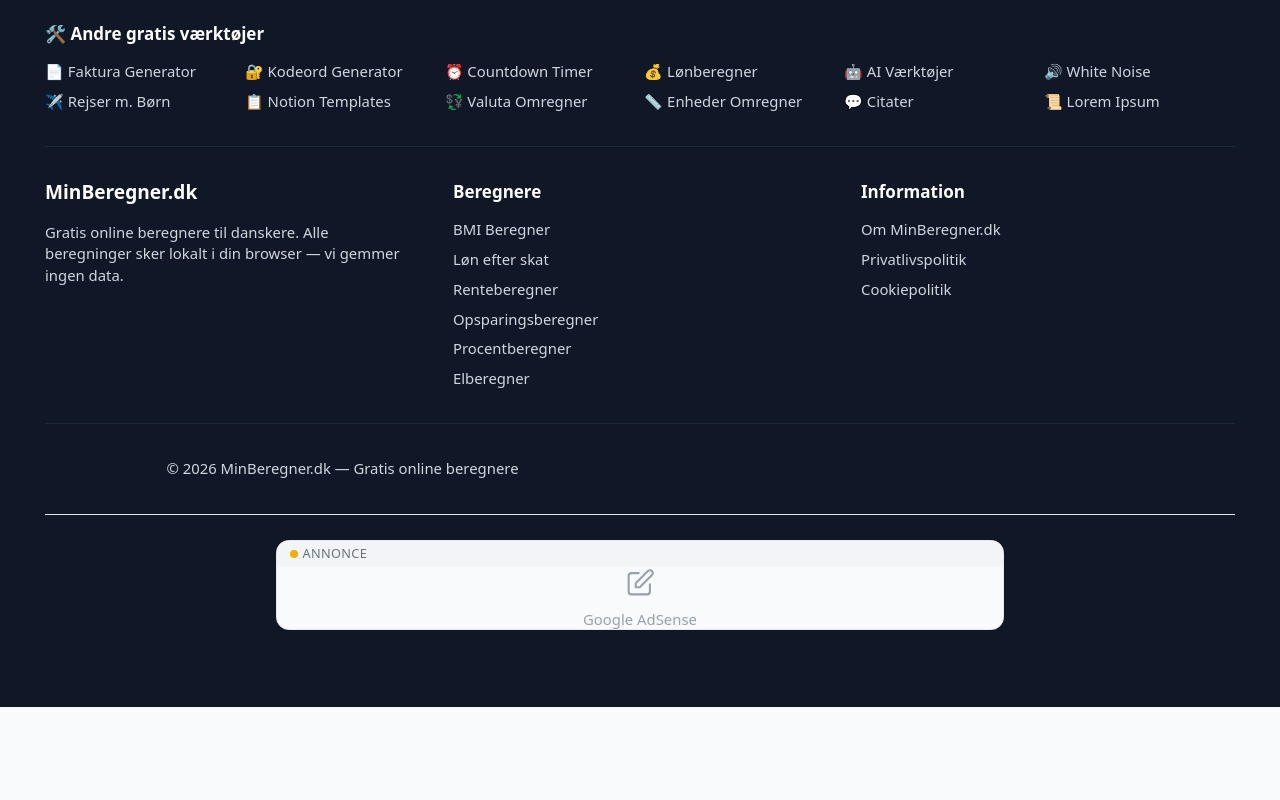
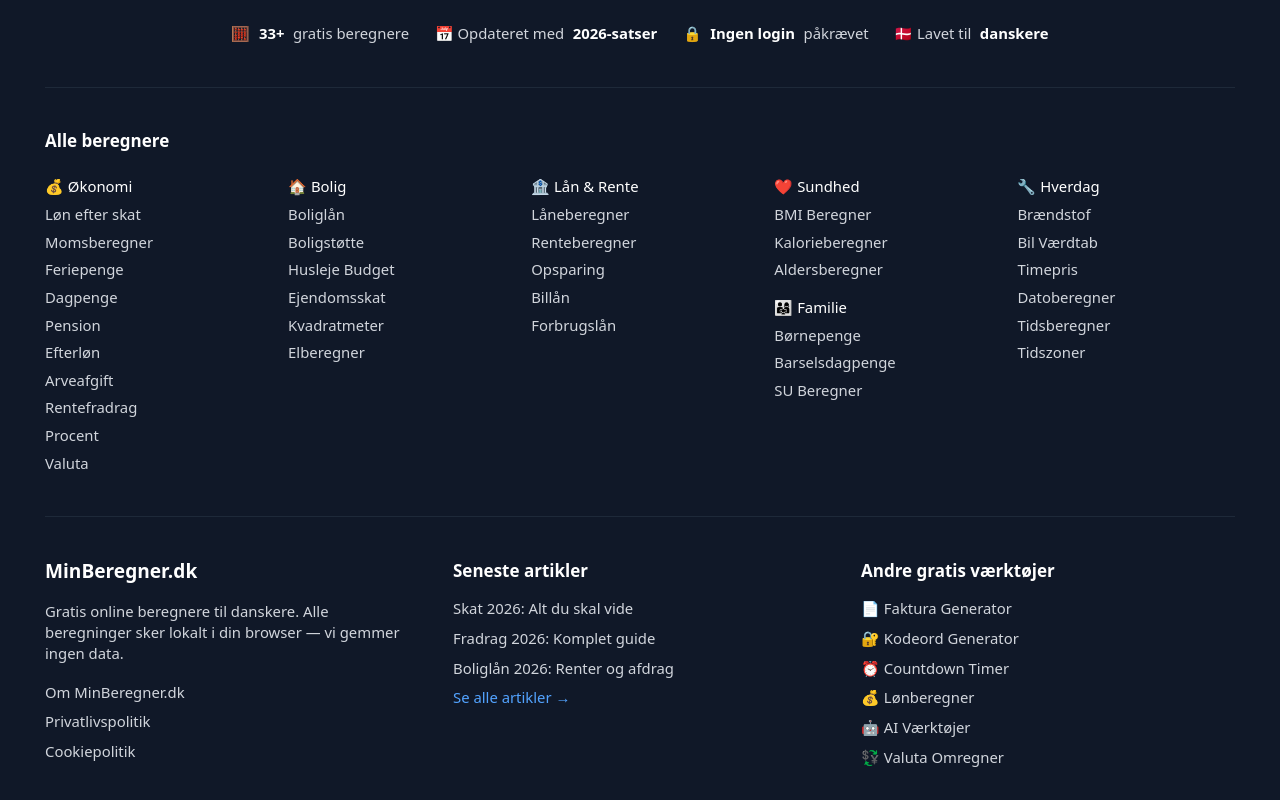
Before and after one commit to mahope/beregner-dk, a Next.js app: page / in a window 1280 px wide. Shown: the part 5260-6060 px from the top of the page. Before the commit the page ends 5967 px from the top, so only its background shows below. Built offline with nearby package versions, Linux system fonts and the light colour scheme.

Commit message:
feat(footer): redesign footer med kategoriserede beregnere og trust signals
Omstrukturerer footer med trust-signaler, alle 33 beregnere organiseret
i 5 kategorikolonner, blog-sektion og krydslinks til relaterede værktøjer.

```diff
--- a/src/app/layout.tsx
+++ b/src/app/layout.tsx
@@ -138,91 +138,119 @@ export default function RootLayout({
 
           <footer className="bg-gray-900 dark:bg-gray-950 text-gray-300 dark:text-gray-400 mt-auto border-t border-transparent dark:border-gray-800">
           <div className="max-w-6xl mx-auto px-4 py-12">
-            {/* Cross-linking sektion */}
-            <div className="mb-8 pb-8 border-b border-gray-800">
-              <h3 className="text-white font-semibold mb-4">🛠️ Andre gratis værktøjer</h3>
-              <div className="grid grid-cols-2 sm:grid-cols-3 md:grid-cols-4 lg:grid-cols-6 gap-2 text-sm">
-                <a href="https://gratisfaktura.dk" className="hover:text-white">📄 Faktura Generator</a>
-                <a href="https://kodeord.dk" className="hover:text-white">🔐 Kodeord Generator</a>
-                <a href="https://countdowntimer.dk" className="hover:text-white">⏰ Countdown Timer</a>
-                <a href="https://loenberegner.dk" className="hover:text-white">💰 Lønberegner</a>
-                <a href="https://ai-tools.dk" className="hover:text-white">🤖 AI Værktøjer</a>
-                <a href="https://whitenoise.dk" className="hover:text-white">🔊 White Noise</a>
-                <a href="https://rejsermedborn.dk" className="hover:text-white">✈️ Rejser m. Børn</a>
-                <a href="https://notiondk.dk" className="hover:text-white">📋 Notion Templates</a>
-                <a href="https://valuta.holstjensen.eu" className="hover:text-white">💱 Valuta Omregner</a>
-                <a href="https://enheder.holstjensen.eu" className="hover:text-white">📏 Enheder Omregner</a>
-                <a href="https://citater.holstjensen.eu" className="hover:text-white">💬 Citater</a>
-                <a href="https://lorem.holstjensen.eu" className="hover:text-white">📜 Lorem Ipsum</a>
+            {/* Trust signals */}
+            <div className="flex flex-wrap justify-center gap-6 mb-10 pb-10 border-b border-gray-800 text-sm">
+              <span className="flex items-center gap-2">🧮 <strong className="text-white">33+</strong> gratis beregnere</span>
+              <span className="flex items-center gap-2">📅 Opdateret med <strong className="text-white">2026-satser</strong></span>
+              <span className="flex items-center gap-2">🔒 <strong className="text-white">Ingen login</strong> påkrævet</span>
+              <span className="flex items-center gap-2">🇩🇰 Lavet til <strong className="text-white">danskere</strong></span>
+            </div>
+
+            {/* All calculators by category */}
+            <div className="mb-10 pb-10 border-b border-gray-800">
+              <h3 className="text-white font-semibold mb-6">Alle beregnere</h3>
+              <div className="grid grid-cols-2 sm:grid-cols-3 md:grid-cols-5 gap-x-6 gap-y-6 text-sm">
+                <div>
+                  <h4 className="text-white font-medium mb-2">💰 Økonomi</h4>
+                  <ul className="space-y-1.5">
+                    <li><Link href="/loen-efter-skat" className="hover:text-white transition-colors">Løn efter skat</Link></li>
+                    <li><Link href="/moms" className="hover:text-white transition-colors">Momsberegner</Link></li>
+                    <li><Link href="/feriepenge" className="hover:text-white transition-colors">Feriepenge</Link></li>
+                    <li><Link href="/dagpenge" className="hover:text-white transition-colors">Dagpenge</Link></li>
+                    <li><Link href="/pension" className="hover:text-white transition-colors">Pension</Link></li>
+                    <li><Link href="/efterloen" className="hover:text-white transition-colors">Efterløn</Link></li>
+                    <li><Link href="/arveafgift" className="hover:text-white transition-colors">Arveafgift</Link></li>
+                    <li><Link href="/rentefradrag" className="hover:text-white transition-colors">Rentefradrag</Link></li>
+                    <li><Link href="/procent" className="hover:text-white transition-colors">Procent</Link></li>
+                    <li><Link href="/valuta" className="hover:text-white transition-colors">Valuta</Link></li>
+                  </ul>
+                </div>
+                <div>
+                  <h4 className="text-white font-medium mb-2">🏠 Bolig</h4>
+                  <ul className="space-y-1.5">
+                    <li><Link href="/boliglaan" className="hover:text-white transition-colors">Boliglån</Link></li>
+                    <li><Link href="/boligstoette" className="hover:text-white transition-colors">Boligstøtte</Link></li>
+                    <li><Link href="/husleje" className="hover:text-white transition-colors">Husleje Budget</Link></li>
+                    <li><Link href="/ejendomsvaerdiskat" className="hover:text-white transition-colors">Ejendomsskat</Link></li>
+                    <li><Link href="/kvadratmeter" className="hover:text-white transition-colors">Kvadratmeter</Link></li>
+                    <li><Link href="/elberegner" className="hover:text-white transition-colors">Elberegner</Link></li>
+                  </ul>
+                </div>
+                <div>
+                  <h4 className="text-white font-medium mb-2">🏦 Lån & Rente</h4>
+                  <ul className="space-y-1.5">
+                    <li><Link href="/laaneberegner" className="hover:text-white transition-colors">Låneberegner</Link></li>
+                    <li><Link href="/renteberegner" className="hover:text-white transition-colors">Renteberegner</Link></li>
+                    <li><Link href="/opsparing" className="hover:text-white transition-colors">Opsparing</Link></li>
+                    <li><Link href="/billaan" className="hover:text-white transition-colors">Billån</Link></li>
+                    <li><Link href="/forbrugslaan" className="hover:text-white transition-colors">Forbrugslån</Link></li>
+                  </ul>
+                </div>
+                <div>
+                  <h4 className="text-white font-medium mb-2">❤️ Sundhed</h4>
+                  <ul className="space-y-1.5">
+                    <li><Link href="/bmi" className="hover:text-white transition-colors">BMI Beregner</Link></li>
+                    <li><Link href="/kalorier" className="hover:text-white transition-colors">Kalorieberegner</Link></li>
+                    <li><Link href="/alder" className="hover:text-white transition-colors">Aldersberegner</Link></li>
+                  </ul>
+                  <h4 className="text-white font-medium mb-2 mt-4">👨‍👩‍👧 Familie</h4>
+                  <ul className="space-y-1.5">
+                    <li><Link href="/boernepenge" className="hover:text-white transition-colors">Børnepenge</Link></li>
+                    <li><Link href="/barselsdagpenge" className="hover:text-white transition-colors">Barselsdagpenge</Link></li>
+                    <li><Link href="/su" className="hover:text-white transition-colors">SU Beregner</Link></li>
+                  </ul>
+                </div>
+                <div>
+                  <h4 className="text-white font-medium mb-2">🔧 Hverdag</h4>
+                  <ul className="space-y-1.5">
+                    <li><Link href="/braendstof" className="hover:text-white transition-colors">Brændstof</Link></li>
+                    <li><Link href="/bil" className="hover:text-white transition-colors">Bil Værdtab</Link></li>
+                    <li><Link href="/timepris" className="hover:text-white transition-colors">Timepris</Link></li>
+                    <li><Link href="/dato" className="hover:text-white transition-colors">Datoberegner</Link></li>
+                    <li><Link href="/tidsberegner" className="hover:text-white transition-colors">Tidsberegner</Link></li>
+                    <li><Link href="/tidszone" className="hover:text-white transition-colors">Tidszoner</Link></li>
+                  </ul>
+                </div>
               </div>
             </div>
-            <div className="grid grid-cols-1 md:grid-cols-3 gap-8">
+
+            {/* Blog + info + cross-links */}
+            <div className="grid grid-cols-1 md:grid-cols-3 gap-8 mb-10 pb-10 border-b border-gray-800">
               <div>
-                <h3 className="text-white font-bold text-lg mb-4">
-                  MinBeregner.dk
-                </h3>
-                <p className="text-sm">
+                <h3 className="text-white font-bold text-lg mb-4">MinBeregner.dk</h3>
+                <p className="text-sm mb-4">
                   Gratis online beregnere til danskere. Alle beregninger sker
                   lokalt i din browser — vi gemmer ingen data.
                 </p>
-              </div>
-              <div>
-                <h4 className="text-white font-semibold mb-4">Beregnere</h4>
                 <ul className="space-y-2 text-sm">
-                  <li>
-                    <Link href="/bmi" className="hover:text-white transition-colors">
-                      BMI Beregner
-                    </Link>
-                  </li>
-                  <li>
-                    <Link href="/loen-efter-skat" className="hover:text-white transition-colors">
-                      Løn efter skat
-                    </Link>
-                  </li>
-                  <li>
-                    <Link href="/renteberegner" className="hover:text-white transition-colors">
-                      Renteberegner
-                    </Link>
-                  </li>
-                  <li>
-                    <Link href="/opsparing" className="hover:text-white transition-colors">
-                      Opsparingsberegner
-                    </Link>
-                  </li>
-                  <li>
-                    <Link href="/procent" className="hover:text-white transition-colors">
-                      Procentberegner
-                    </Link>
-                  </li>
-                  <li>
-                    <Link href="/elberegner" className="hover:text-white transition-colors">
-                      Elberegner
-                    </Link>
-                  </li>
+                  <li><Link href="/om" className="hover:text-white transition-colors">Om MinBeregner.dk</Link></li>
+                  <li><Link href="/privatlivspolitik" className="hover:text-white transition-colors">Privatlivspolitik</Link></li>
+                  <li><Link href="/cookiepolitik" className="hover:text-white transition-colors">Cookiepolitik</Link></li>
                 </ul>
               </div>
               <div>
-                <h4 className="text-white font-semibold mb-4">Information</h4>
+                <h4 className="text-white font-semibold mb-4">Seneste artikler</h4>
                 <ul className="space-y-2 text-sm">
-                  <li>
-                    <Link href="/om" className="hover:text-white transition-colors">
-                      Om MinBeregner.dk
-                    </Link>
-                  </li>
-                  <li>
-                    <Link href="/privatlivspolitik" className="hover:text-white transition-colors">
-                      Privatlivspolitik
-                    </Link>
-                  </li>
-                  <li>
-                    <Link href="/cookiepolitik" className="hover:text-white transition-colors">
-                      Cookiepolitik
-                    </Link>
-                  </li>
+                  <li><Link href="/blog/skat-2026-alt-du-skal-vide" className="hover:text-white transition-colors">Skat 2026: Alt du skal vide</Link></li>
+                  <li><Link href="/blog/fradrag-2026-komplet-guide" className="hover:text-white transition-colors">Fradrag 2026: Komplet guide</Link></li>
+                  <li><Link href="/blog/boliglaan-2026-renter-og-afdrag" className="hover:text-white transition-colors">Boliglån 2026: Renter og afdrag</Link></li>
+                  <li><Link href="/blog" className="text-blue-400 hover:text-blue-300 transition-colors">Se alle artikler →</Link></li>
+                </ul>
+              </div>
+              <div>
+                <h4 className="text-white font-semibold mb-4">Andre gratis værktøjer</h4>
+                <ul className="space-y-2 text-sm">
+                  <li><a href="https://gratisfaktura.dk" className="hover:text-white transition-colors">📄 Faktura Generator</a></li>
+                  <li><a href="https://kodeord.dk" className="hover:text-white transition-colors">🔐 Kodeord Generator</a></li>
+                  <li><a href="https://countdowntimer.dk" className="hover:text-white transition-colors">⏰ Countdown Timer</a></li>
+                  <li><a href="https://loenberegner.dk" className="hover:text-white transition-colors">💰 Lønberegner</a></li>
+                  <li><a href="https://ai-tools.dk" className="hover:text-white transition-colors">🤖 AI Værktøjer</a></li>
+                  <li><a href="https://valuta.holstjensen.eu" className="hover:text-white transition-colors">💱 Valuta Omregner</a></li>
                 </ul>
               </div>
             </div>
-            <div className="border-t border-gray-800 mt-8 pt-8 text-center text-sm">
+
+            <div className="text-center text-sm">
               <p>© {new Date().getFullYear()} MinBeregner.dk — Gratis online beregnere</p>
             </div>
 
```
Also changed, not shown: 1 other file (tests, documents, lock files or other folders).
